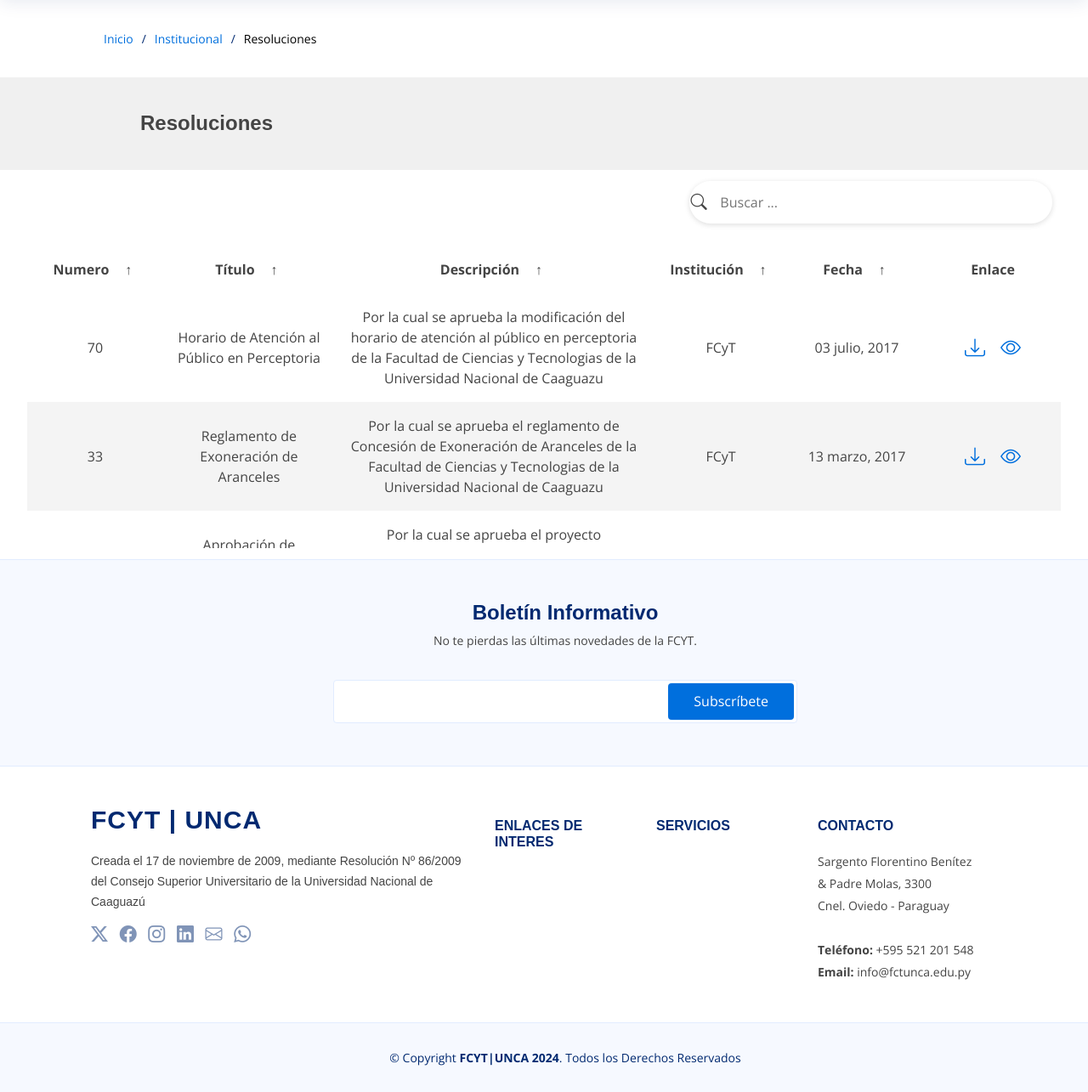
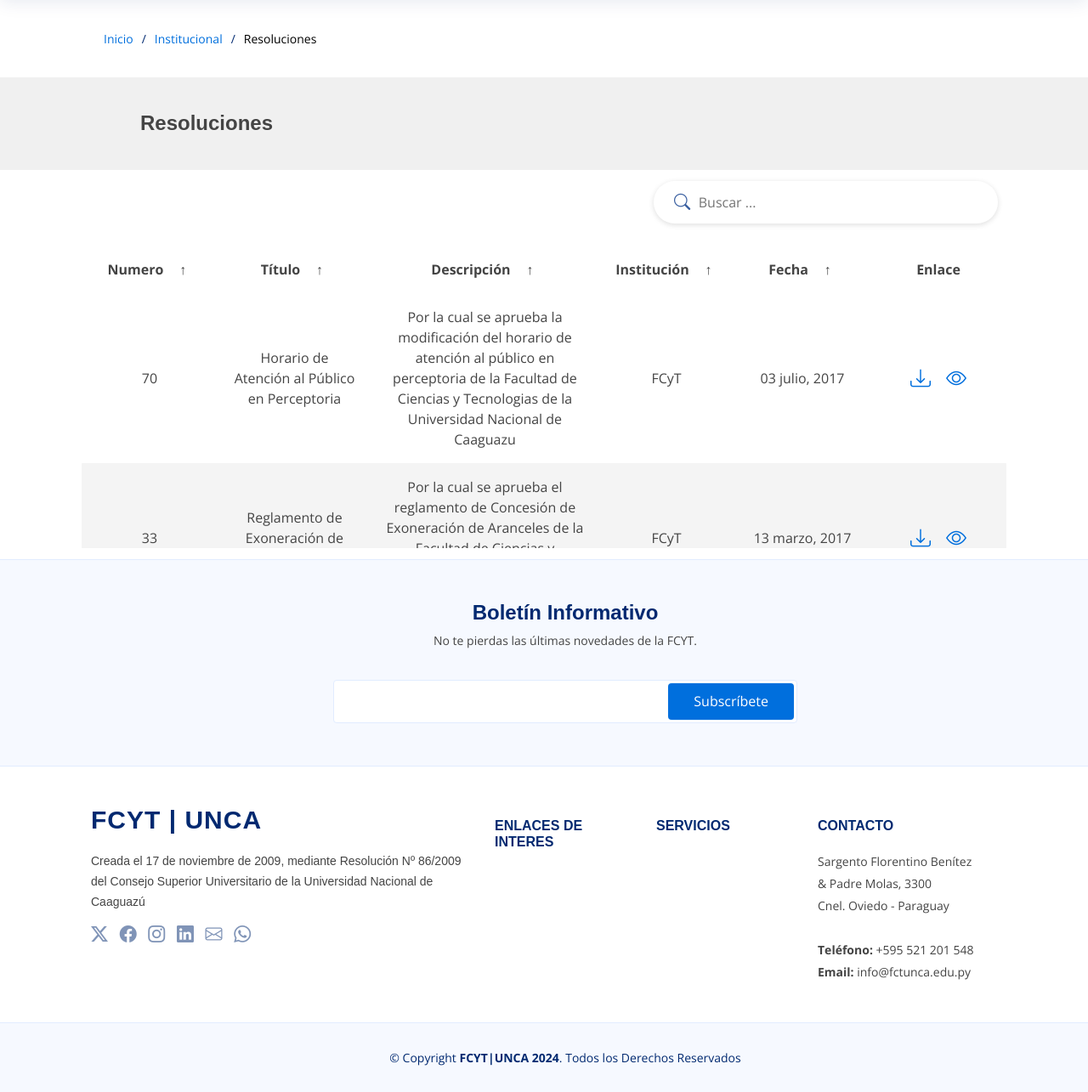
Before and after one commit to FCYT-TI/fcytuncaweb, a Django app: page /resolucion/ in a window 1280 px wide. Shown: the part 100-1385 px from the top of the page at 85% size. Run offline with Django 3.2, Linux system fonts and the light colour scheme; some libraries are stand-ins or nearby versions.

Commit message:
FCYTSPRUN-11-PaginaResoluciones ajuste de la posición del buscador y la tabla

```diff
--- a/templates/static/css/style.css
+++ b/templates/static/css/style.css
@@ -169,7 +169,7 @@ section {
 --------------------------------------------------------------*/
 @media screen and (max-width: 768px) {
   [data-aos-delay] {
-    transition-delay: 0 !important;
+    transition-delay: 0ms !important;
   }
 }
 
@@ -2581,7 +2581,7 @@ section {
 
 /* Encabezado de la tabla */
 .table__header {
-    width: 98%;
+    width: 93%;
     height: 10%;
     padding: .8rem 1rem;
     display: flex;
@@ -2611,7 +2611,7 @@ section {
 /* Estilo del input de búsqueda */
 .table__header .input-group input {
     width: 100%;
-    padding: 0 .5rem 0 1.5rem;
+    padding: 0 .5rem 0 2.5rem;
     background-color: transparent;
     border: none;
     outline: none;
@@ -2621,13 +2621,14 @@ section {
 .table__header .input-group i {
     position: absolute;
     font-size: 1.2rem;
-    left: 3px;
+    left: 25px;
+    color: #395fa0
 }
 /* Cuerpo de la tabla con desplazamiento */
 .table__body {
     padding: 0;
     max-height: 357px;
-    width: 95%;
+    width: 85%;
     margin: .8rem auto;
     overflow: auto;
 }
```
